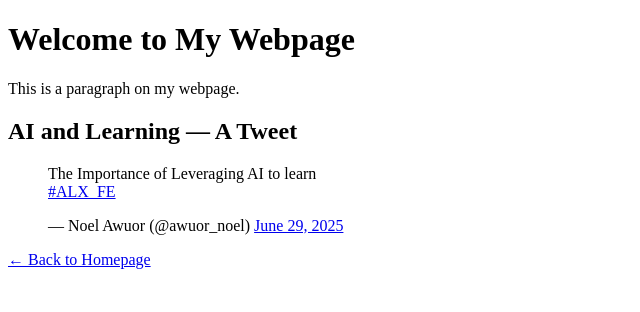
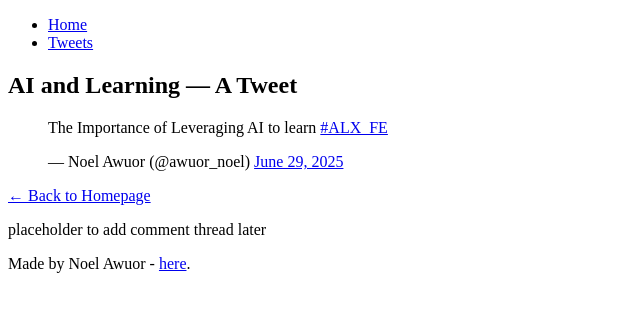
Before and after one commit to noel-awuor/My_First_Portfolio, a plain HTML site: page html_basic/tweets.html in a window 1280 px wide. Shown: the whole page, without its empty margins (0-640 px from the left). Drawn offline with Linux system fonts and the light colour scheme.

Commit message:
made pages better

```diff
--- a/html_basic/tweets.html
+++ b/html_basic/tweets.html
@@ -1,28 +1,43 @@
 <!DOCTYPE html>
-<html>
+<html lang="en">
+<head>
+    <meta charset="UTF-8">
+    <title>Tweets Page</title>
+</head>
+<body>
 
-<head>
-    <title>Basic Website</title>
-    <meta charset="UTF-8">
-</head>
+  <header>
+    <ul>
+      <li><a href="index.html">Home</a></li>
+      <li><a href="tweets.html">Tweets</a></li>
+    </ul>
+  </header>
 
-<body>
-    <h1>Welcome to My Webpage</h1>
-    <p>This is a paragraph on my webpage.</p>
-    <h2>AI and Learning — A Tweet</h2>
+  <main>
+    <article>
+      <h1>AI and Learning — A Tweet</h1>
 
-    <blockquote class="twitter-tweet">
+      <blockquote class="twitter-tweet">
         <p lang="en" dir="ltr">
-            The Importance of Leveraging AI to learn <br>
-            <a href="https://twitter.com/hashtag/ALX_FE?src=hash&amp;ref_src=twsrc%5Etfw">#ALX_FE</a>
+          The Importance of Leveraging AI to learn
+          <a href="https://twitter.com/hashtag/ALX_FE?src=hash&amp;ref_src=twsrc%5Etfw">#ALX_FE</a>
         </p>&mdash; Noel Awuor (@awuor_noel)
         <a href="https://twitter.com/awuor_noel/status/1939231210309329282?ref_src=twsrc%5Etfw">June 29, 2025</a>
-    </blockquote>
+      </blockquote>
 
-    <script async src="https://platform.twitter.com/widgets.js" charset="utf-8"></script>
-    <p><a href="index.html">← Back to Homepage</a></p>
+      <script async src="https://platform.twitter.com/widgets.js" charset="utf-8"></script>
 
+      <p><a href="index.html">← Back to Homepage</a></p>
+    </article>
+
+    <aside>
+      <p>placeholder to add comment thread later</p>
+    </aside>
+  </main>
+
+  <footer>
+    <p>Made by Noel Awuor - <a href="https://twitter.com/awuor_noel" target="_blank">here</a>.</p>
+  </footer>
 
 </body>
-
 </html>
```
Also changed, not shown: html_basic/index.html (+25 -4 lines).
